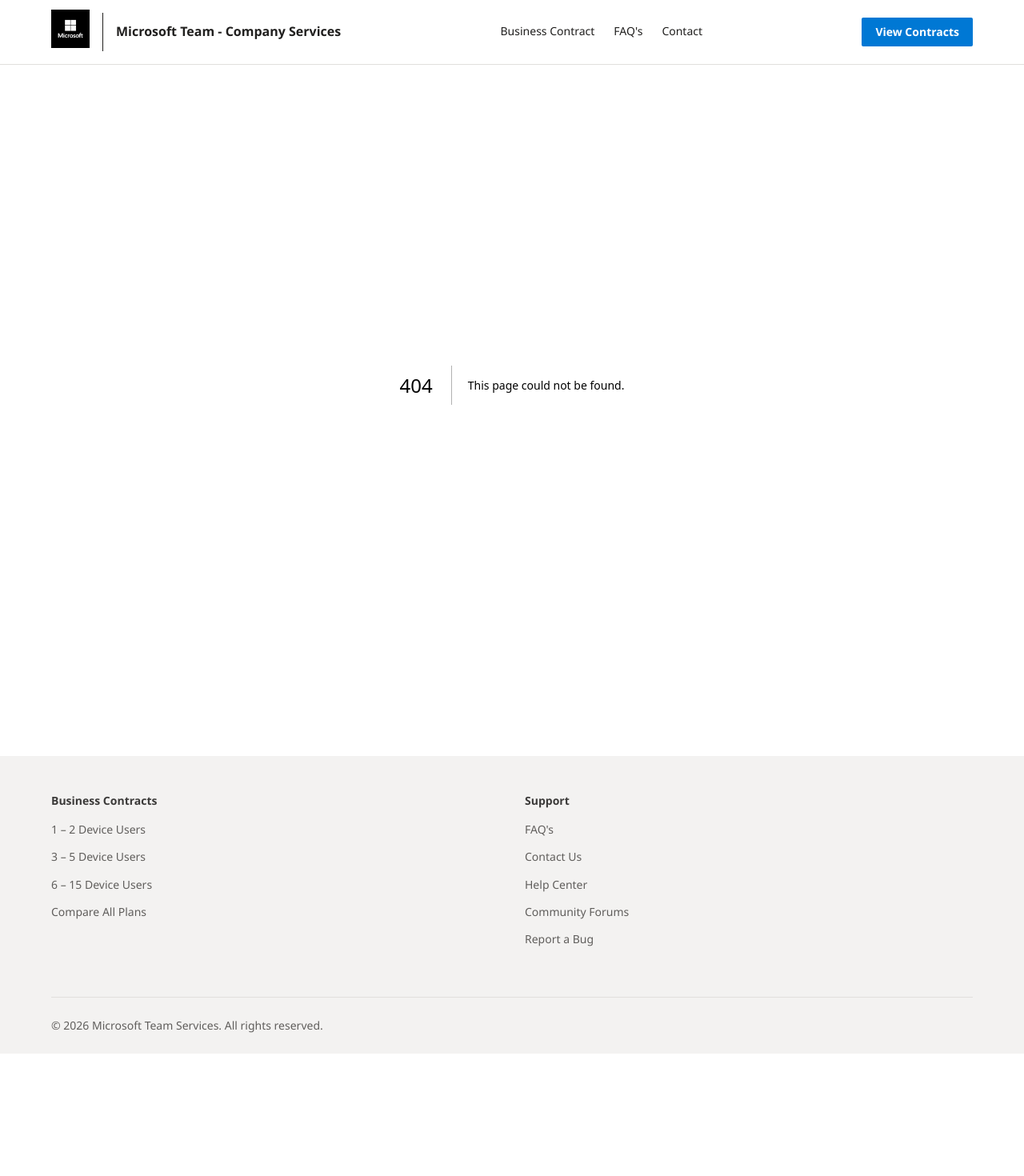
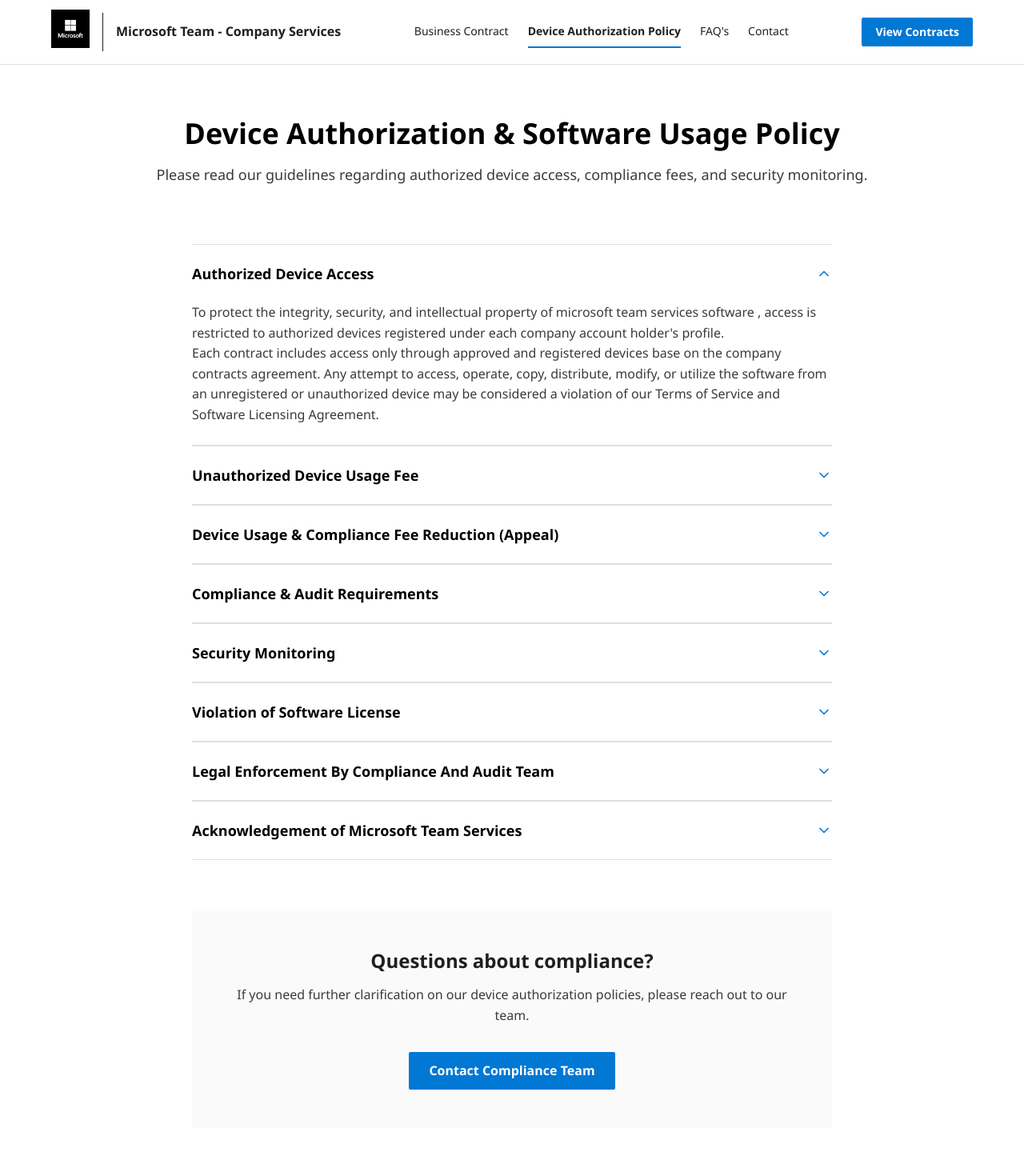
Before and after one commit to Neyred576/Microsoft-Team-Service, a Next.js app: page /policy in a window 1280 px wide. Before the commit this address had no page. Shown: the top 1470 px of the page at 80% size. Before the commit the page ends 1317 px from the top, so only its background shows below. Built offline with nearby package versions, Linux system fonts and the light colour scheme.

Commit message:
Add Device Authorization Policy page and navigation links

```diff
--- /dev/null
+++ b/app/policy/page.module.css
@@ -0,0 +1,60 @@
+.policyHeader {
+  text-align: center;
+  padding: 4rem 5% 2rem;
+}
+
+.policyContainer {
+  max-width: 800px;
+  margin: 0 auto 4rem;
+}
+
+.accordion {
+  border-bottom: 1px solid var(--ms-gray-40);
+}
+
+.accordion:first-child {
+  border-top: 1px solid var(--ms-gray-40);
+}
+
+.accordionSummary {
+  display: flex;
+  justify-content: space-between;
+  align-items: center;
+  width: 100%;
+  padding: 1.5rem 0;
+  background: none;
+  border: none;
+  text-align: left;
+  font-size: 1.125rem;
+  font-weight: 600;
+  color: var(--ms-black);
+  cursor: pointer;
+}
+
+.accordionSummary:hover {
+  color: var(--ms-blue);
+}
+
+.accordionIcon {
+  color: var(--ms-blue);
+  transition: transform 0.2s ease;
+}
+
+.accordion[data-open="true"] .accordionIcon {
+  transform: rotate(180deg);
+}
+
+.accordionContent {
+  padding-bottom: 1.5rem;
+  color: var(--ms-gray-130);
+  line-height: 1.6;
+  white-space: pre-wrap;
+}
+
+.policyCTA {
+  text-align: center;
+  padding: 3rem;
+  background-color: var(--ms-gray-10);
+  border-radius: 4px;
+  margin-top: 4rem;
+}
--- /dev/null
+++ b/app/policy/page.tsx
@@ -0,0 +1,103 @@
+'use client';
+
+import { useState } from 'react';
+import Link from 'next/link';
+import { ChevronDown } from 'lucide-react';
+import styles from './page.module.css';
+import FadeIn from '../../components/animations/FadeIn';
+import StaggerGrid from '../../components/animations/StaggerGrid';
+
+const policies = [
+  {
+    title: "Authorized Device Access",
+    content: "To protect the integrity, security, and intellectual property of microsoft team services software , access is restricted to authorized devices registered under each company account holder's profile.\nEach contract includes access only through approved and registered devices base on the company contracts agreement. Any attempt to access, operate, copy, distribute, modify, or utilize the software from an unregistered or unauthorized device may be considered a violation of our Terms of Service and Software Licensing Agreement."
+  },
+  {
+    title: "Unauthorized Device Usage Fee",
+    content: "If in any ways the Microsoft Audit & Monitoring Team Systems detect that an account is being accessed from an unauthorized usage device/devices, workstation, virtual machine, server, or third-party system that has not been approved by our Microsoft compliance team, the company account will be required to pay an Device Usage & Compliance Fee of USD $550 for each month of device usage for the unauthorized device connected to the software.\nThe Device Usage & Compliance Fee of USD $550 shall remain active for as long as the unauthorized device maintains access to the software or until proper authorization has been completed."
+  },
+  {
+    title: "Device Usage & Compliance Fee Reduction (Appeal)",
+    content: "Companies that have maintained continuous unauthorized device usage for a period exceeding six (6) consecutive months may be eligible to apply for a Device Usage & Compliance Fee reduction (Appeal).\nTo request a reduction, the company must submit a formal appeal through the Compliance Department, providing the reason for the request and any supporting documentation (company licence, Managing director/company representative Emirates ID or Passport copy) deemed relevant to the review process.\n\nUpon receipt of the appeal:\nThe appeal will be reviewed by the Compliance & Audit Team.\nA decision will be made within twenty-four (24) hours of submission.\nAn approval or rejection notice will be sent to the company's registered email address.\nApproved appeals may result in a partial reduction of accumulated or future Device Usage & Compliance Fees, subject to management discretion and compliance history.\nSubmission of an appeal does not guarantee approval and does not suspend any outstanding payment obligations during the review period.\n\nThe Compliance Department reserves the right to approve, reject, or request additional information before making a final determination.\nAll decisions issued by the Compliance Audit Department shall be considered final unless otherwise stated in writing."
+  },
+  {
+    title: "Compliance & Audit Requirements",
+    content: "Upon detection of unauthorized access, the device user will receive:\nAn automated compliance and audit email notification.\nA detailed access report identifying the unauthorized device.\nA payment notice email for applicable usage fees.\n\nCompany/Device Users will be granted a compliance period to either:\nTo pay the Device Usage & Compliance Fee of USD $550 for each month of device usage\nRegister the device through our authorization process."
+  },
+  {
+    title: "Security Monitoring",
+    content: "The microsoft Team Services has installed an AI roboot that detect all bypass device usages. This is for security, compliance and audit purposes, we continuously monitor:\nLogin locations\nDevice identifiers\nBrowser fingerprints\nIP addresses\nSession activity\nNetwork behavior patterns\n\nAny suspicious activity may trigger an automatic security review."
+  },
+  {
+    title: "Violation of Software License",
+    content: "The following activities are strictly prohibited:\nSharing login credentials with unauthorized persons.\nUsing software through unlicensed devices.\nAttempting to bypass security controls.\nReverse engineering software components.\nCopying or distributing proprietary software.\nCircumventing licensing restrictions.\nUsing automated tools to access protected systems."
+  },
+  {
+    title: "Legal Enforcement By Compliance And Audit Team",
+    content: "Failure to comply with this policy may result in one or more of the following actions:\nImmediate account suspension.\nPermanent termination of services.\nRevocation of software licenses.\nFinancial penalties and recovery of damages.\nReferral to our Legal, Compliance & Audit Department for further investigation\n\nWhere unauthorized access is determined to constitute hacking, software theft, intellectual property infringement, or unauthorized system intrusion, we reserve the right to pursue all available legal remedies under applicable local and international laws."
+  },
+  {
+    title: "Acknowledgement of Microsoft Team Services",
+    content: "By accessing and using this software, you acknowledge that you have read, understood, and agreed to comply with this Device Authorization & Software Usage Policy. Continued use of the platform constitutes acceptance of these terms and any future amendments thereto.\nFor questions regarding device authorization, licensing, or compliance matters, please contact us through the Contact section of this website."
+  }
+];
+
+export default function PolicyPage() {
+  const [openIndex, setOpenIndex] = useState<number | null>(0);
+
+  const togglePolicy = (index: number) => {
+    if (openIndex === index) {
+      setOpenIndex(null);
+    } else {
+      setOpenIndex(index);
+    }
+  };
+
+  return (
+    <div className="container">
+      <FadeIn>
+        <section className={styles.policyHeader}>
+          <h1 className="section-title">Device Authorization & Software Usage Policy</h1>
+          <p className="section-subtitle">
+            Please read our guidelines regarding authorized device access, compliance fees, and security monitoring.
+          </p>
+        </section>
+      </FadeIn>
+
+      <div className={styles.policyContainer}>
+        <StaggerGrid staggerDelay={0.1}>
+          {policies.map((policy, index) => {
+            const isOpen = openIndex === index;
+            return (
+              <div key={index} className={styles.accordion} data-open={isOpen}>
+                <button
+                  className={styles.accordionSummary}
+                  onClick={() => togglePolicy(index)}
+                  aria-expanded={isOpen}
+                >
+                  {policy.title}
+                  <ChevronDown className={styles.accordionIcon} size={20} />
+                </button>
+                {isOpen && (
+                  <div className={styles.accordionContent}>
+                    {policy.content}
+                  </div>
+                )}
+              </div>
+            );
+          })}
+        </StaggerGrid>
+
+        <FadeIn delay={0.4}>
+          <div className={styles.policyCTA}>
+            <h2 style={{ fontSize: '1.5rem', marginBottom: '1rem', fontWeight: 600 }}>Questions about compliance?</h2>
+            <p style={{ color: 'var(--ms-gray-130)', marginBottom: '2rem' }}>
+              If you need further clarification on our device authorization policies, please reach out to our team.
+            </p>
+            <Link href="/contact" className="btn btn-primary">Contact Compliance Team</Link>
+          </div>
+        </FadeIn>
+      </div>
+    </div>
+  );
+}
--- a/components/Footer.tsx
+++ b/components/Footer.tsx
@@ -19,6 +19,7 @@
           <div className={styles.footerColumn}>
             <h4>Support</h4>
             <ul>
+              <li><Link href="/policy">Device Authorization & Software Usage Policy</Link></li>
               <li><Link href="/faq">FAQ's</Link></li>
               <li><Link href="/contact">Contact Us</Link></li>
               <li><Link href="#">Help Center</Link></li>
--- a/components/Header.tsx
+++ b/components/Header.tsx
@@ -30,6 +30,13 @@
           </Link>
 
           <Link
+            href="/policy"
+            className={`${styles.navLink} ${pathname === '/policy' ? styles.navLinkActive : ''}`}
+          >
+            Device Authorization Policy
+          </Link>
+
+          <Link
             href="/faq"
             className={`${styles.navLink} ${pathname === '/faq' ? styles.navLinkActive : ''}`}
           >
```
